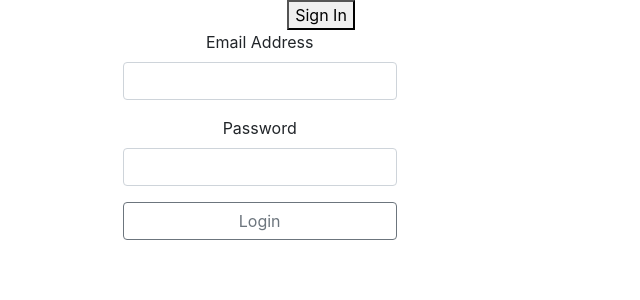
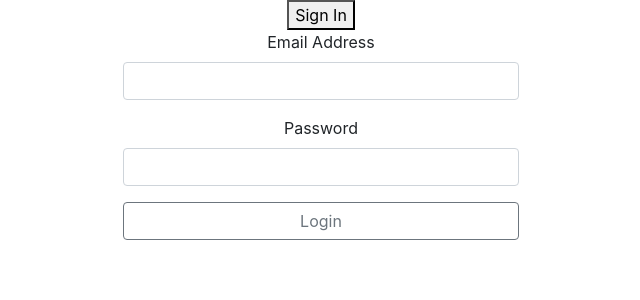
Before and after one commit to thtran12/Nursing-My-Pregnancy, a React (Create React App) app: page /login in a window 1280 px wide. Shown: the top 300 px of the page, without its empty margins (319-959 px from the left). Built offline with nearby package versions, Linux system fonts and the light colour scheme; no server answers.

Commit message:
fixed some console.log errors

```diff
--- a/src/components/chat-room/ChatRoom.js
+++ b/src/components/chat-room/ChatRoom.js
@@ -27,8 +27,8 @@ function ChatRoom() {
   };
 
   return (
-    <div class="chat-container col-12">
-      <div class="messages-container messages-scroll">
+    <div className="chat-container col-12">
+      <div className="messages-container messages-scroll">
         {messages &&
           messages.map((msg) => <ChatMessage key={msg.id} message={msg}/>)}
       </div>
--- /dev/null
+++ b/src/components/login-page/Login.css
@@ -0,0 +1,4 @@
+.center{
+    text-align: center;
+    align-items: center;
+}
--- a/src/components/login-page/Login.js
+++ b/src/components/login-page/Login.js
@@ -1,5 +1,6 @@
+import "./Login.css";
 import { Component } from "react";
-import { Container, Form, FormGroup, Button } from "react-bootstrap";
+import { Form, FormGroup, Button } from "react-bootstrap";
 import { withRouter } from "react-router-dom";
 
 import firebase from "../../firebase/firebase";
@@ -34,7 +35,7 @@ class Login extends Component {
     const { email, password } = this.state;
 
     return (
-      <Container className="col-4 main">
+      <div className="container col-4 center">
         <Form onSubmit={(event) => this.onLoginSubmitted(event)}>
           <FormGroup>
             <Form.Label>Email Address</Form.Label>
@@ -62,7 +63,7 @@ class Login extends Component {
             Login
           </Button>
         </Form>
-      </Container>
+      </div>
     );
   }
 }
--- a/src/components/video-chat/VideoChat.css
+++ b/src/components/video-chat/VideoChat.css
@@ -1,4 +1,4 @@
-.container {
+.main-container {
 	display: flex;
 	flex-direction: row;
 }
--- a/src/components/video-chat/VideoChat.js
+++ b/src/components/video-chat/VideoChat.js
@@ -95,7 +95,7 @@ function VideoChat(props) {
   };
 
   return (
-    <div className="container mt-5">
+    <div className="main-container mt-5">
     <div className="col-3">
       <ChatRoom/>
     </div>
@@ -143,9 +143,11 @@ function VideoChat(props) {
           />
           <div className="call-button">
             {callAccepted && !callEnded ? (
+              <div className="container call">
               <Button variant="contained" color="secondary" onClick={leaveCall}>
                 End Call
               </Button>
+              </div>
             ) : (
               <IconButton
                 color="primary"
```
Also changed, not shown: public/logo192.png (added).
